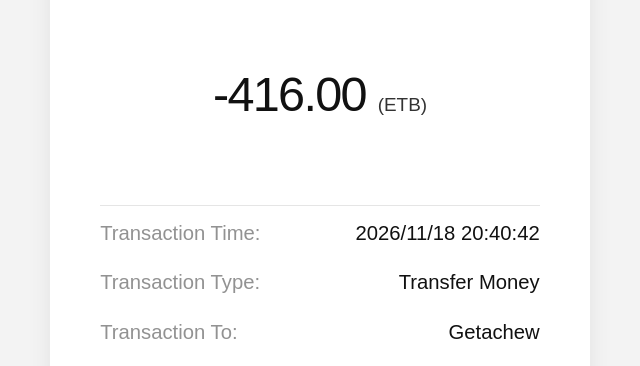
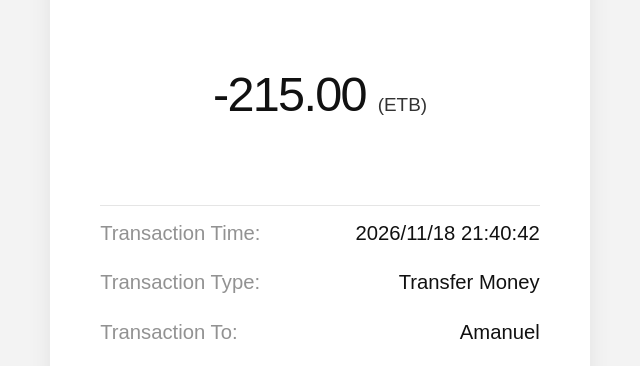
Before and after one commit to Cyber-boy9/Telebirr, a plain HTML site: page index.html in a window 1280 px wide. Shown: the part 346-712 px from the top of the page, 320-960 px from the left. Drawn offline with Linux system fonts and the light colour scheme.

Commit message:
Update transaction details in index.html

```diff
--- a/index.html
+++ b/index.html
@@ -1016,14 +1016,14 @@
       <div class="success-label">Successful</div>
 
       <div class="amount">
-        <strong>-416.00</strong>
+        <strong>-215.00</strong>
         <span>(ETB)</span>
       </div>
 
       <section class="transaction-details" aria-label="Transaction details">
         <div class="transaction-row">
           <span class="transaction-label">Transaction Time:</span>
-          <span class="transaction-value">2026/11/18 20:40:42</span>
+          <span class="transaction-value">2026/11/18 21:40:42</span>
         </div>
         <div class="transaction-row">
           <span class="transaction-label">Transaction Type:</span>
@@ -1031,7 +1031,7 @@
         </div>
         <div class="transaction-row">
           <span class="transaction-label">Transaction To:</span>
-          <span class="transaction-value">Getachew</span>
+          <span class="transaction-value">Amanuel</span>
         </div>
         <div class="transaction-row">
           <span class="transaction-label">Transaction Number:</span>
```
